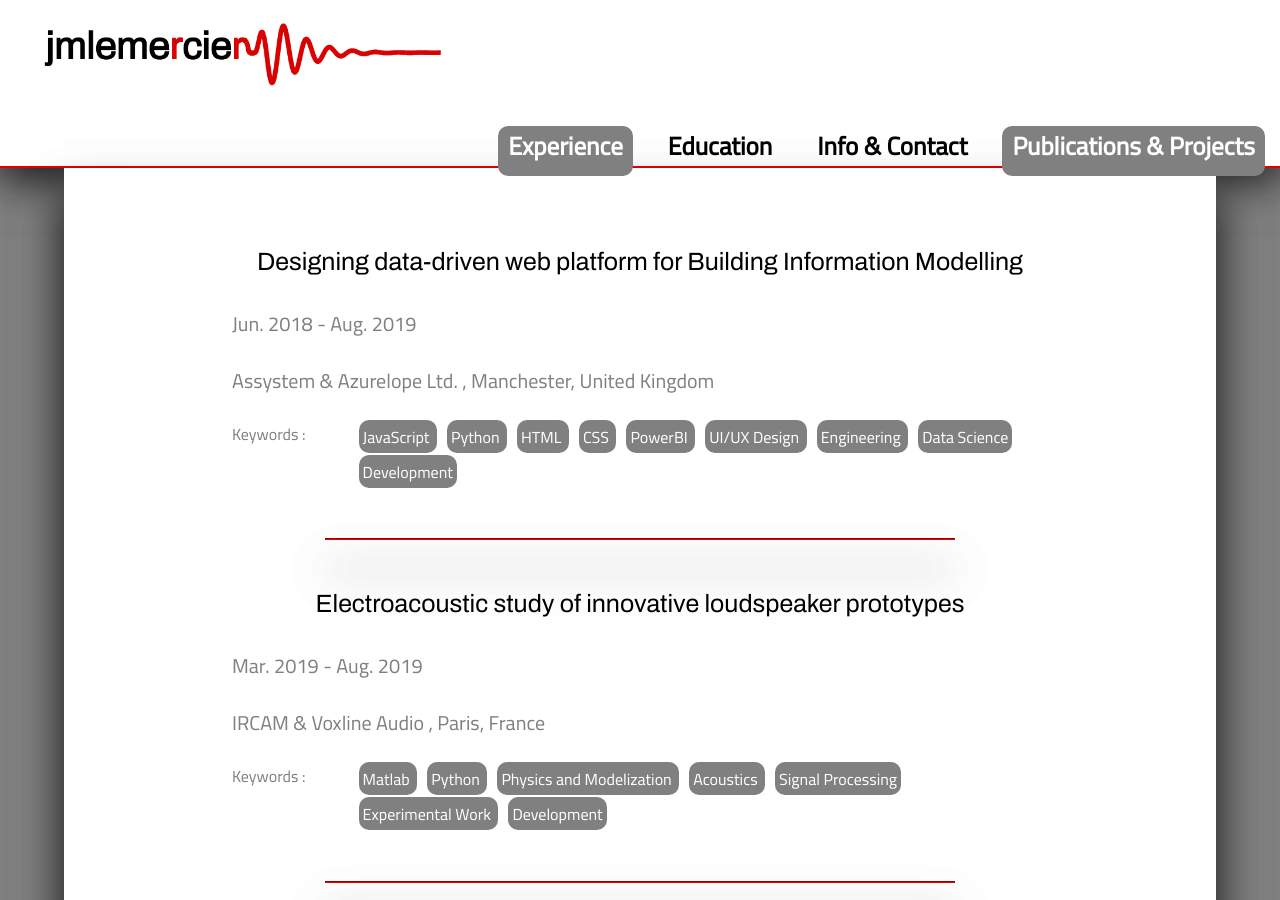
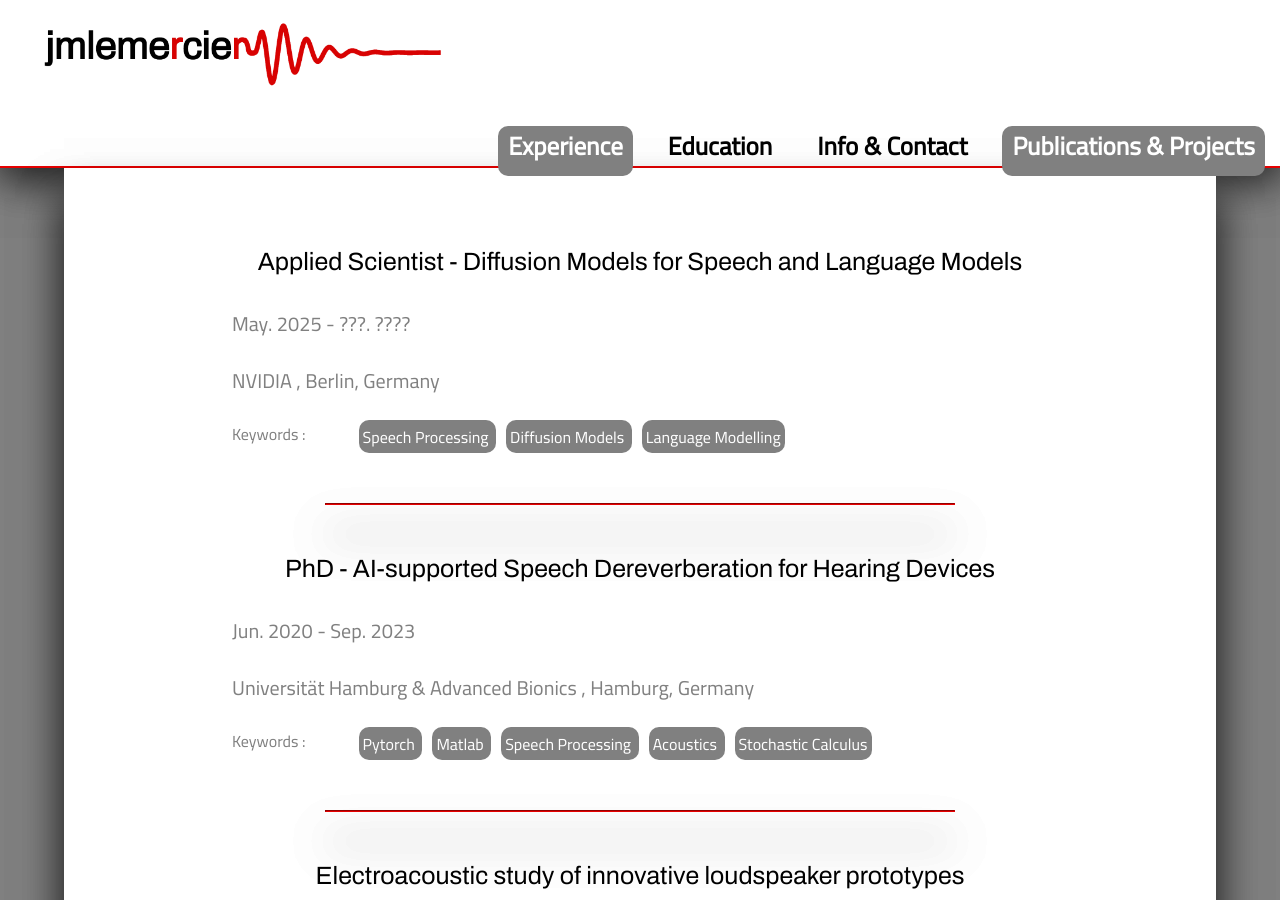
Before and after one commit to jmlemercier/jmlemercier.github.io, a Jekyll site: the page built from experience/index.html, in a window 1280 px wide and 900 px high. Built offline with Jekyll 4.4.1, drawn with Linux system fonts in a browser that asks for light colours; some of the changed text lies outside the part shown.

Commit message:
Added nvidia experience and PhD closed

```diff
--- /dev/null
+++ b/_experiences/0_nvidia.md
@@ -0,0 +1,11 @@
+---
+type: experience
+title: Applied Scientist - Diffusion Models for Speech and Language Models
+company: NVIDIA - '/experience/nvidia.png'
+full_company: NVIDIA
+place: Berlin, Germany
+period: May. 2025 - ???. ????
+skills: Speech Processing, Diffusion Models, Language Modelling
+---
+
+I am currently working at NVIDIA with Ante Jukic as a research scientist on diffusion models for speech and language modelling.
--- /dev/null
+++ b/_experiences/1_phd.md
@@ -0,0 +1,13 @@
+---
+type: experience
+title: PhD - AI-supported Speech Dereverberation for Hearing Devices
+company: Universität Hamburg - 'https://www.inf.uni-hamburg.de/en/inst/ab/sp/people/lemercier.html' - '/experience/uhh.png', Advanced Bionics - 'https://www.advancedbionics.com' - '/experience/ab.png'
+full_company: Universität Hamburg & Advanced Bionics
+place: Hamburg, Germany
+period: Jun. 2020 - Sep. 2023
+skills: Pytorch, Matlab, Speech Processing, Acoustics, Stochastic Calculus
+---
+
+I am currently working as a PhD student in the Signal Processing lab of Universität Hamburg under the supervision of Prof. Dr-Ing. Timo Gerkmann, in collaboration with Advanced Bionics, one of the major companies for cochlear implants in Europe.
+
+My focus is on neural network-based speech processing for dereverberation in hearing devices. Our aim is to develop new, real-time capable algorithms capable of dereveberating and denoising the mixture speech received at the hearing device microphone array. The techniques used range from DNN-assisted real-time Kalman filtering to purely DNN-based multi-frame single-channel dereverberation and score-based generative modelling
--- a/_experiences/3_phd.md
+++ /dev/null
@@ -1,20 +0,0 @@
----
-type: experience
-title: PhD - AI-supported Speech Dereverberation for Hearing Devices
-company: Universität Hamburg - 'https://www.inf.uni-hamburg.de/en/inst/ab/sp/people/lemercier.html' - '/experience/uhh.png', Advanced Bionics - 'https://www.advancedbionics.com' - '/experience/ab.png'
-full_company: Universität Hamburg & Advanced Bionics
-place: Hamburg, Germany
-period: Jun. 2020 - Sep. 2023
-skills: Pytorch, Matlab, Speech Processing, Acoustics, Stochastic Calculus
----
-
-I am currently working as a PhD student in the Signal Processing lab of Universität Hamburg under the supervision of Prof. Dr-Ing. Timo Gerkmann, in collaboration with Advanced Bionics, one of the major companies for cochlear implants in Europe.
-
-My focus is on neural network-based speech processing for dereverberation in hearing devices. Our aim is to develop new, real-time capable algorithms capable of dereveberating and denoising the mixture speech received at the hearing device microphone array. The techniques used range from DNN-assisted real-time Kalman filtering to purely DNN-based multi-frame single-channel dereverberation and score-based generative modelling.
-
-Related publications:
-- <a href="/_posts/2021-11-01-icassp2022.md" class="inner-link"> Customizable end-to-end optimization of online neural network-supported dereverberation for hearing devices, ICASSP 2022 </a>
-- <a href="/_posts/2022-06-01-interspeech2022.md" class="inner-link"> Neural Network-augmented Kalman Filtering for Robust Online Speech Dereverberation in Noisy Reverberant Environments, Interspeech 2022 </a>
-
-Other publications:
-- <a href="/_posts/2021-09-01-itg2021.md" class="inner-link"> An Integrated Deep Clustering-Based System for Speaker Count Agnostic Speech Separation, 14th ITG on Speech Communication </a>
--- a/contact/index.html
+++ b/contact/index.html
@@ -4,9 +4,10 @@ title: Contact
 ---
 
 <div class="resume">
-	<p>Signal processing enthusiast, willing to develop research works on speech processing for medical applications. I received my engineering degree at Ecole Polytechnique (Electrical Engineering) and a MSc at Imperial College London (Communications and Signal Processing). </p>
+	<p>I'm a speech processing and machine learning enthusiast.
+		I received a MSc at Ecole Polytechnique (Electrical Engineering) and Imperial College London (Communications and Signal Processing), as well as my PhD from University Hamburg (Ai-based Speech Dereverberation)</p>
 
-	<p>I am now a PhD student at Universität Hamburg under the supervision of Prof. Dr-Ing. Timo Gerkmann, working on AI-based speech dereverberation for hearing devices. Contact me for a collab or any question related to my work! </p>
+	<p>I currently work at NVIDIA on diffusion models for speech and language modelling. Contact me for a collab or any question related to my work! </p>
 </div>
 
 <div class="contact">
@@ -35,7 +36,7 @@ title: Contact
 
 	<li class="contact-details">
 		<ul class="contact-details-list">
-			<li><a href='mailto:jmlemercier31@gmail.com'> <img src="/assets/css/mail.png" height=50px></a> </li>
+			<li><a href='mailto:jmlemercier@ieee.org'> <img src="/assets/css/mail.png" height=50px></a> </li>
 			<li><a href='https://github.com/jmlemercier'> <img src="/assets/css/github.png" height=50px></a></li>
 			<li><a href='https://www.linkedin.com/in/jean-marie-lemercier-55ab96137' > <img src="/assets/css/linkedin.png" height=50px></a></li>
 			<li><a href='https://www.twitter.com/jm_lemercier' > <img src="/assets/css/twitter.png" height=50px></a></li>
```
Also changed, not shown: _experiences/3_azurelope.md (renamed from _experiences/1_azurelope.md), experience/nvidia.png (added).
